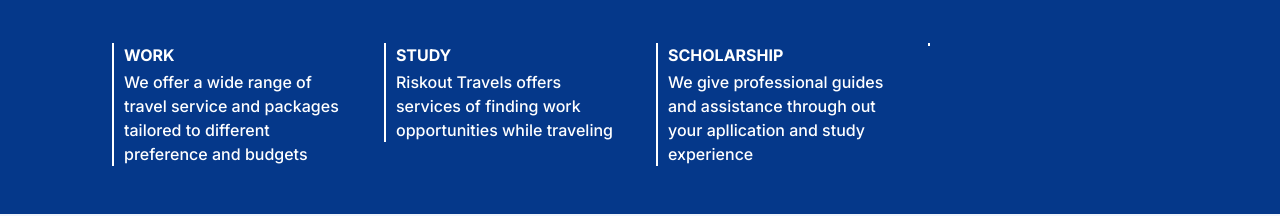
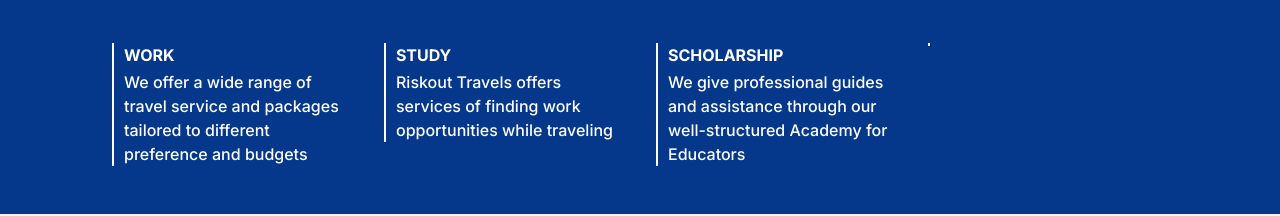
Before and after one commit to VictorKingsHub/consults, a Next.js app: page /travels in a window 1280 px wide. Shown: the part 645-861 px from the top of the page. Built offline with nearby package versions, Linux system fonts and the light colour scheme.

Commit message:
mQuestionMenu changing

```diff
--- a/app/components/accordionMenu/data.ts
+++ b/app/components/accordionMenu/data.ts
@@ -7,6 +7,6 @@
 
     {id: 3, question: "Teaching Materials", title: "Cambridge Curriculum", answer: "Supply of Teaching and learning aids", img: "/risk.png", link: "/travels/insurance", button: "Learn More"},
 
-    {id: 4, question: "Trained Teachers Academy", title: "Trained Teachers Academy", answer: "We give professional guides and assistance through out your apllication and study experience", img: "/risk.png", link: "/travels/insurance", button: "Learn More"},
+    {id: 4, question: "Trained Teachers Academy", title: "Trained Teachers Academy", answer: "We give professional guides and assistance through our well-structured Academy for Educators", img: "/risk.png", link: "/travels/insurance", button: "Learn More"},
 ]
 export default data
--- a/app/travels/page.tsx
+++ b/app/travels/page.tsx
@@ -27,7 +27,7 @@ const TravelsPage = () => {
         label3='SCHOLARSHIP'
         desc1='We offer a wide range of travel service and packages tailored to different preference and budgets'
         desc2='Riskout Travels offers services of finding work opportunities while traveling'
-        desc3='We give professional guides and assistance through out your apllication and study experience' label4={''} desc4={''}      />
+        desc3='We give professional guides and assistance through our well-structured Academy for Educators' label4={''} desc4={''}      />
 
        <CentralText
         title={"Get the most satisfying services"}
```
